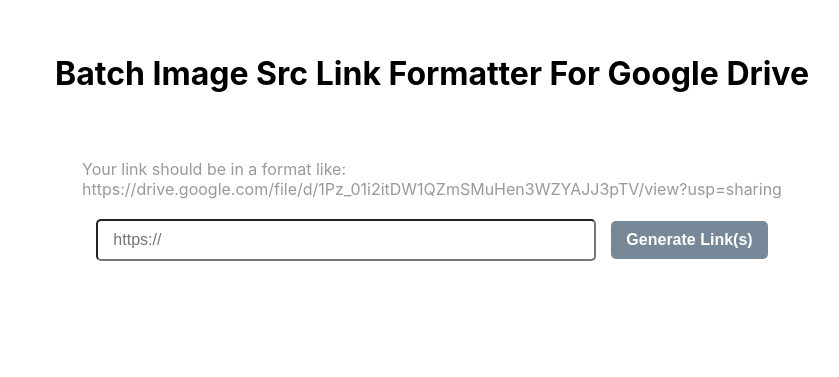
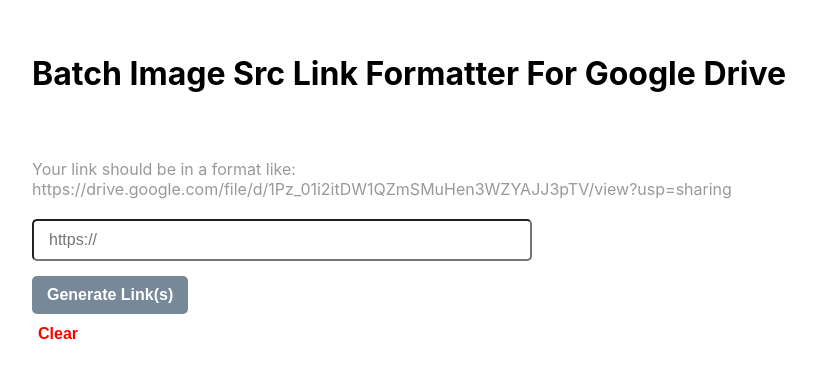
Before and after one commit to jacobbroughton/google-drive-link-generator, a Next.js app: page / in a window 1280 px wide. Shown: the part 167-544 px from the top of the page, without its empty margins (208-1047 px from the left). Built offline with nearby package versions, Linux system fonts and the light colour scheme.

Commit message:
added clear button

```diff
--- a/pages/index.js
+++ b/pages/index.js
@@ -9,14 +9,12 @@
   const [generatedLinks, setGeneratedLinks] = useState([])
   const [lastFormatTime, setLastFormatTime] = useState("")
   const copyText = useRef(null)
-  // Make a 'format' object, including formatted time and all
-
 
   // 2
   const formatLink = (inputValue) => {
-    if(inputValue.includes(",")) {
+    if (inputValue.includes(",")) {
       let inputValueArr = inputValue.split(",")
-      for(let i = 0; i < inputValueArr.length; i++) {
+      for (let i = 0; i < inputValueArr.length; i++) {
         let inputValueChange1 = inputValueArr[i].replace("/file/d/", "/uc?id=");
         let inputValueChange2 = inputValueChange1.replace("/view?usp=sharing", "");
         let inputValueChange3 = inputValueChange2.replace("%20", "");
@@ -41,6 +39,29 @@
     e.preventDefault()
   }
 
+  const clearButtonClick = (e) => {
+    setInput("")
+    setGeneratedLinks([])
+
+    e.preventDefault
+  }
+
+
+  let user = {
+    jacob: {
+      activities: {
+        ski : () => {
+          console.log("skiiii")
+        },
+        bike : () => {
+          console.log("bike bike bike")
+        }
+      }
+    }
+  }
+
+  user.jacob.activities.bike()
+
   // const copyTextTrigger = (text) => {
   //   const range = document.createRange();
   //   range.selectNode
@@ -55,28 +76,32 @@
         <link rel="icon" href="/favicon.ico" />
       </Head>
       <h1 className={styles.h1}>Batch Image Src Link Formatter For Google Drive</h1>
-      <p className={styles.correctFormatExample}>Your link should be in a format like: <br/>https://drive.google.com/file/d/1Pz_01i2itDW1QZmSMuHen3WZYAJJ3pTV/view?usp=sharing</p>
+      <p className={styles.correctFormatExample}>Your link should be in a format like: <br />https://drive.google.com/file/d/1Pz_01i2itDW1QZmSMuHen3WZYAJJ3pTV/view?usp=sharing</p>
       <form onSubmit={(e) => formatLinksClick(e, input)} className={styles.form}>
         <input placeholder="https://" value={input} onChange={(e) => setInput(e.target.value)} className={styles.input} />
         <button className={styles.formatLinksButton} type="submit">Generate Link(s)</button>
+        <button className={styles.clearButton} type="reset" onClick={(e) => clearButtonClick(e)}>Clear</button>
       </form>
-      {
-        generatedLinks.length >= 1 &&
+
+      <div className={styles.generatedContent}>
+        { generatedLinks.length > 0 && (
+          <>
             <p><strong>{generatedLinks.length}</strong>&nbsp; Links Formatted</p>
-      }
-      {
-        lastFormatTime && <span className={styles.lastFormatSpan}>Last format: &nbsp;{lastFormatTime}</span>
-      }
+            <span className={styles.lastFormatSpan}>Last format: &nbsp;{lastFormatTime}</span>
+          </>
 
-      <span className={styles.span}>
+        )}
+
+        <span className={styles.list}>
           {generatedLinks.map((generatedLink) =>
             <div className={styles.formattedLinkItem}>
-          <img src={generatedLink} className={styles.formattedLinkImage} alt="Formatted Link Image"/>
+              <img src={generatedLink} className={styles.formattedLinkImage} alt="Formatted Link Image" />
               <p className={styles.generatedLink} >{generatedLink}</p>
-          {/* <input value={generatedLink} readOnly ref={copyText} onClick={e => copyTextTrigger(e.target.value)}/> */}
             </div>
           )}
         </span>
+      </div>
+
 
     </div>
   )
--- a/styles/Home.module.css
+++ b/styles/Home.module.css
@@ -1,9 +1,11 @@
 .container{
+  margin: 0 auto;
   width: 100%;
+  max-width: 800px;
   display: flex;
   flex-direction: column;
-  justify-content: center;
-  align-items: center;
+  justify-content: flex-start;
+  align-items: flex-start;
   height: 100%;
   padding-top:200px;
   padding-bottom: 200px;
@@ -18,12 +20,20 @@
   border-radius: 5px;
   font-size: 16px;
   width: 500px;
-  margin-bottom: 50px;
+  /* margin-bottom: 50px; */
+}
+
+.generatedContent{
+
+}
+
+.list{
+  margin-top: 15px;
 }
 
 .span{
   /* background: lightblue; */
-  padding: 10px 15px;
+  /* padding: 10px 15px; */
 }
 
 .formattedLinkItem{
@@ -36,6 +46,12 @@
   width: 100%;
 }
 
+.form{
+  display: flex;
+  flex-direction: column;
+  align-items: flex-start;
+}
+
 .formatLinksButton{
    height: 100%;
    font-size: 16px;
@@ -45,8 +61,24 @@
    color: #fff;
    font-weight: 700;
    border-radius: 5px;
-   margin-left: 15px;
+   margin-top: 15px;
+   /* margin-left: 15px; */
    border: none;
+}
+
+.clearButton{
+  /* background-color: red; */
+  background-color: transparent;
+  /* align-self: flex-end; */
+  border: none;
+  /* padding: 5px 10px; */
+  border-radius: 5px;
+  color: red;
+  font-weight: 700;
+  font-size: 16px;
+  margin-top: 10px;
+  /* margin-left: 15px; */
+  /* text-shadow: 0px 0px 2px black; */
 }
 
 .correctFormatExample{
```
Lines whose indentation alone changed are shown as unchanged.
